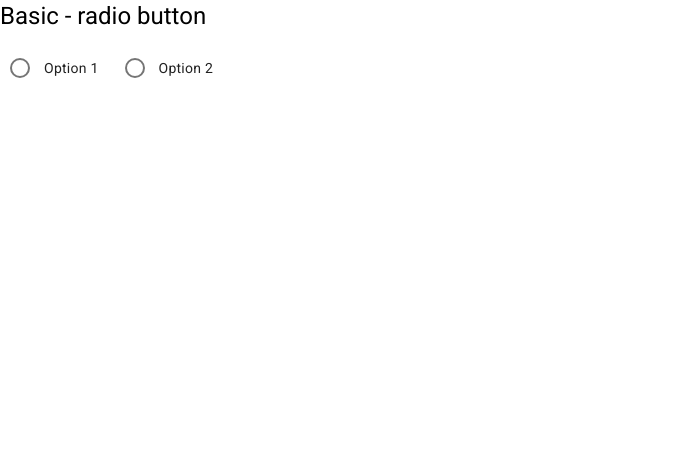
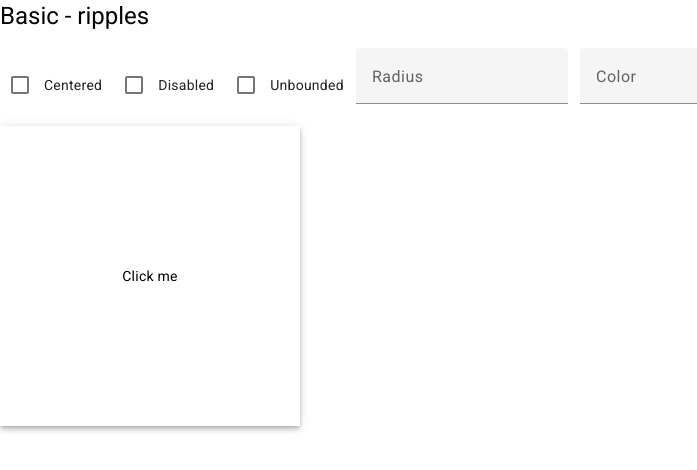
Before and after one commit to kskannandotwin/app-ai, an Angular app: page / in a window 1280 px wide. Shown: the top 470 px of the page, without its empty margins (0-697 px from the left). Built offline with nearby package versions, Linux system fonts and the light colour scheme.

Commit message:
28.09.2023
basic ripples completed

```diff
--- a/src/app/app.component.html
+++ b/src/app/app.component.html
@@ -1,5 +1,24 @@
-<h1>Basic - radio button</h1>
-<mat-radio-group aria-label="Select an option">
-  <mat-radio-button value="1">Option 1</mat-radio-button>
-  <mat-radio-button value="2">Option 2</mat-radio-button>
-</mat-radio-group>
+<h1>Basic - ripples</h1>
+<mat-checkbox [(ngModel)]="centered" class="example-ripple-checkbox">Centered</mat-checkbox>
+<mat-checkbox [(ngModel)]="disabled" class="example-ripple-checkbox">Disabled</mat-checkbox>
+<mat-checkbox [(ngModel)]="unbounded" class="example-ripple-checkbox">Unbounded</mat-checkbox>
+
+<mat-form-field class="example-ripple-form-field">
+  <mat-label>Radius</mat-label>
+  <input matInput [(ngModel)]="radius" type="number">
+</mat-form-field>
+<mat-form-field class="example-ripple-form-field">
+  <mat-label>Color</mat-label>
+  <input matInput [(ngModel)]="color" type="text">
+</mat-form-field>
+
+
+<div class="example-ripple-container mat-elevation-z4"
+     matRipple
+     [matRippleCentered]="centered"
+     [matRippleDisabled]="disabled"
+     [matRippleUnbounded]="unbounded"
+     [matRippleRadius]="radius"
+     [matRippleColor]="color">
+  Click me
+</div>
--- a/src/app/app.component.scss
+++ b/src/app/app.component.scss
@@ -1,3 +1,24 @@
-.mat-mdc-radio-button ~ .mat-mdc-radio-button {
-  margin-left: 16px;
-}
+.example-ripple-container {
+    cursor: pointer;
+    text-align: center;
+
+    width: 300px;
+    height: 300px;
+    line-height: 300px;
+
+    user-select: none;
+    -webkit-user-select: none;
+    -moz-user-select: none;
+
+    -webkit-user-drag: none;
+    -webkit-tap-highlight-color: transparent;
+  }
+
+  /** Styles to make the demo look better. */
+  .example-ripple-checkbox {
+    margin: 6px 12px 6px 0;
+  }
+
+  .example-ripple-form-field {
+    margin: 0 12px 0 0;
+  }
--- a/src/app/app.component.ts
+++ b/src/app/app.component.ts
@@ -8,6 +8,12 @@ import { Component } from '@angular/core';
 export class AppComponent {
   title = 'app-ai';
 
-  // radio button
+  // ripples
+  centered = false;
+  disabled = false;
+  unbounded = false;
+
+  radius!: number;
+  color!: string;
 
 }
```
Also changed, not shown: src/app/core/material/material.module.ts (+5 -2 lines).
